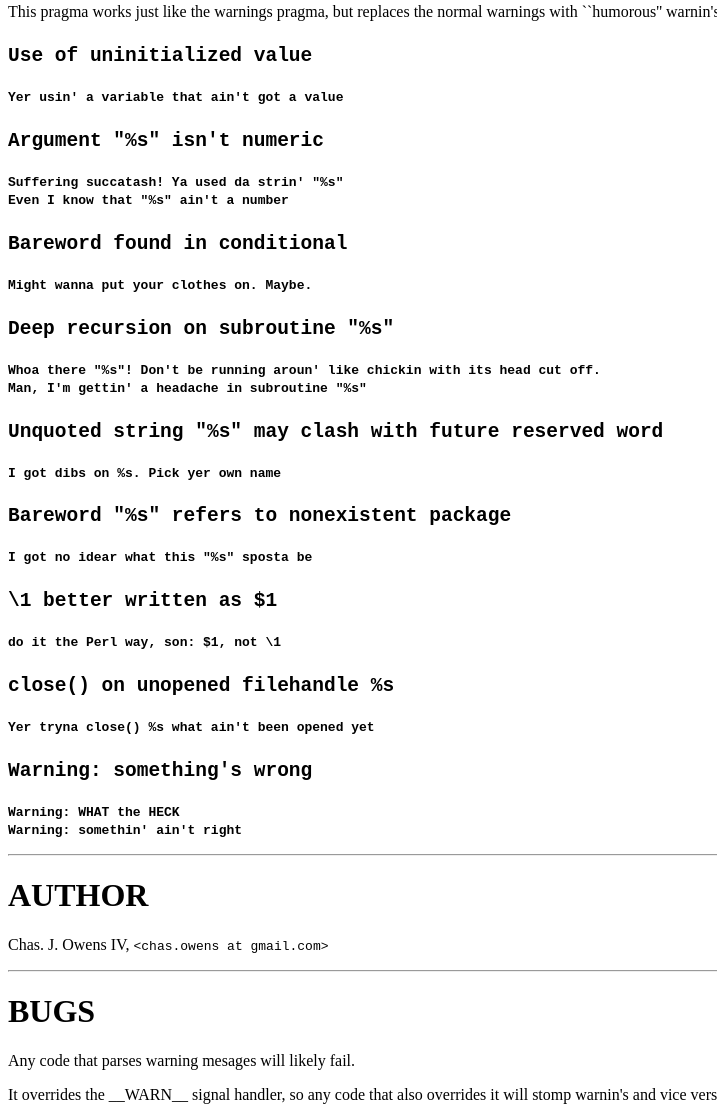
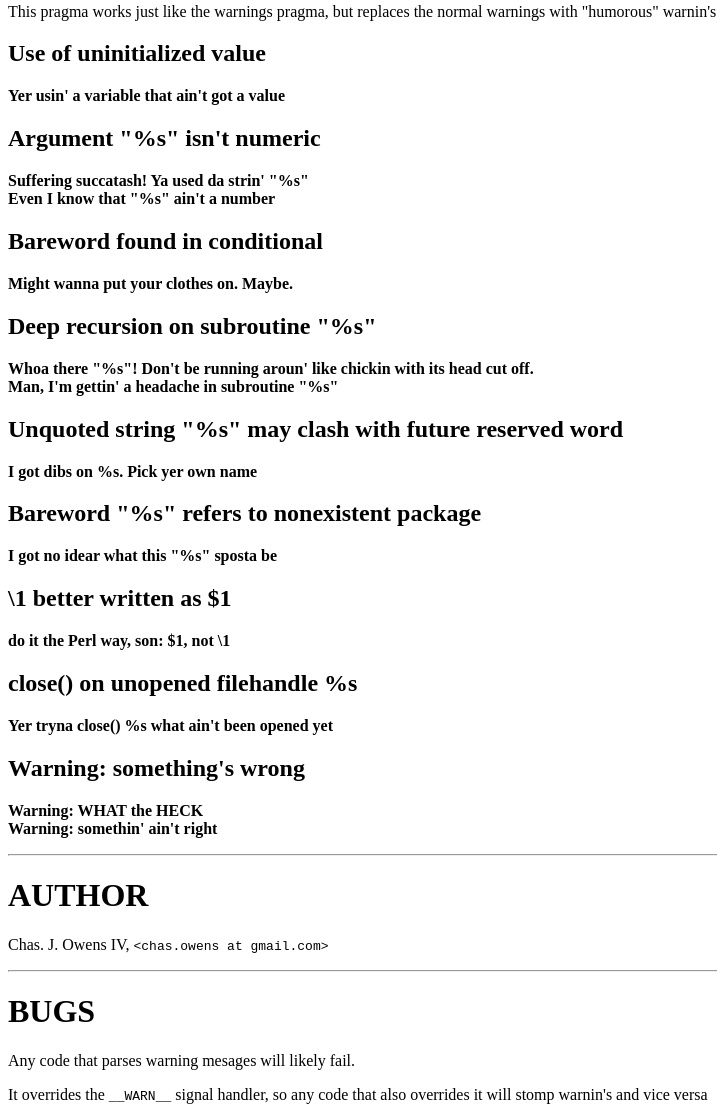
Before and after one commit to cowens/warnin-s, a plain HTML site: page index.html in a window 1280 px wide. Shown: the part 1035-2142 px from the top of the page, without its empty margins (0-717 px from the left). Drawn offline with Linux system fonts and the light colour scheme.

Commit message:
updated with new version from POD

```diff
--- a/index.html
+++ b/index.html
@@ -20,15 +20,15 @@
 	<li><a href="#description">DESCRIPTION</a></li>
 	<ul>
 
-		<li><a href="#use_of_uninitialized_value"><code>Use of uninitialized value</code></a></li>
-		<li><a href="#argument__s_isn_t_numeric"><code>Argument &quot;%s&quot; isn't numeric</code></a></li>
-		<li><a href="#bareword_found_in_conditional"><code>Bareword found in conditional</code></a></li>
-		<li><a href="#deep_recursion_on_subroutine__s"><code>Deep recursion on subroutine &quot;%s&quot;</code></a></li>
-		<li><a href="#unquoted_string__s_may_clash_with_future_reserved_word"><code>Unquoted string &quot;%s&quot; may clash with future reserved word</code></a></li>
-		<li><a href="#bareword__s_refers_to_nonexistent_package"><code>Bareword &quot;%s&quot; refers to nonexistent package</code></a></li>
-		<li><a href="#_1_better_written_as__1"><code>\1 better written as $1</code></a></li>
-		<li><a href="#close___on_unopened_filehandle__s"><code>close() on unopened filehandle %s</code></a></li>
-		<li><a href="#warning__something_s_wrong"><code>Warning: something's wrong</code></a></li>
+		<li><a href="#use_of_uninitialized_value">Use of uninitialized value</a></li>
+		<li><a href="#argument__s_isn_t_numeric">Argument &#34;%s&#34; isn't numeric</a></li>
+		<li><a href="#bareword_found_in_conditional">Bareword found in conditional</a></li>
+		<li><a href="#deep_recursion_on_subroutine__s">Deep recursion on subroutine &#34;%s&#34;</a></li>
+		<li><a href="#unquoted_string__s_may_clash_with_future_reserved_word">Unquoted string &#34;%s&#34; may clash with future reserved word</a></li>
+		<li><a href="#bareword__s_refers_to_nonexistent_package">Bareword &#34;%s&#34; refers to nonexistent package</a></li>
+		<li><a href="#_1_better_written_as__1">\1 better written as $1</a></li>
+		<li><a href="#close__on_unopened_filehandle__s">close&#40;) on unopened filehandle %s</a></li>
+		<li><a href="#warning__something_s_wrong">Warning: something's wrong</a></li>
 	</ul>
 
 	<li><a href="#author">AUTHOR</a></li>
@@ -78,75 +78,75 @@
 <hr />
 <h1><a name="description">DESCRIPTION</a></h1>
 <p>This pragma works just like the warnings pragma, but replaces the
-normal warnings with ``humorous'' warnin's.  Currently the following
+normal warnings with &#34;humorous&#34; warnin's.  Currently the following
 warnings have been replaced:</p>
 <p>
 </p>
-<h2><a name="use_of_uninitialized_value"><code>Use of uninitialized value</code></a></h2>
+<h2><a name="use_of_uninitialized_value">Use of uninitialized value</a></h2>
 <dl>
-<dt><strong><a name="item_yer_usin_27_a_variable_that_ain_27t_got_a_value"><code>Yer usin' a variable that ain't got a value</code></a></strong>
+<dt><strong><a name="item_yer_usin_27_a_variable_that_ain_27t_got_a_value">Yer usin' a variable that ain't got a value</a></strong>
 
 </dl>
 <p>
 </p>
-<h2><a name="argument__s_isn_t_numeric"><code>Argument &quot;%s&quot; isn't numeric</code></a></h2>
+<h2><a name="argument__s_isn_t_numeric">Argument &#34;%s&#34; isn't numeric</a></h2>
 <dl>
-<dt><strong><a name="item__suffering_succatash_21_ya_used_da_strin_27__22_25"><code> Suffering succatash! Ya used da strin' &quot;%s&quot;</code></a></strong>
+<dt><strong><a name="item_suffering_succatash_21_ya_used_da_strin_27__25s">Suffering succatash! Ya used da strin' &#34;%s&#34;</a></strong>
 
-<dt><strong><a name="item_even_i_know_that__22_25s_22_ain_27t_a_number"><code>Even I know that &quot;%s&quot; ain't a number</code></a></strong>
+<dt><strong><a name="item_even_i_know_that__25s_ain_27t_a_number">Even I know that &#34;%s&#34; ain't a number</a></strong>
 
 </dl>
 <p>
 </p>
-<h2><a name="bareword_found_in_conditional"><code>Bareword found in conditional</code></a></h2>
+<h2><a name="bareword_found_in_conditional">Bareword found in conditional</a></h2>
 <dl>
-<dt><strong><a name="item_might_wanna_put_your_clothes_on_2e_maybe_2e"><code>Might wanna put your clothes on. Maybe.</code></a></strong>
+<dt><strong><a name="item_might_wanna_put_your_clothes_on_2e_maybe_2e">Might wanna put your clothes on. Maybe.</a></strong>
 
 </dl>
 <p>
 </p>
-<h2><a name="deep_recursion_on_subroutine__s"><code>Deep recursion on subroutine &quot;%s&quot;</code></a></h2>
+<h2><a name="deep_recursion_on_subroutine__s">Deep recursion on subroutine &#34;%s&#34;</a></h2>
 <dl>
-<dt><strong><a name="item_whoa_there__22_25s_22_21_don_27t_be_running_aroun_"><code>Whoa there &quot;%s&quot;! Don't be running aroun' like chickin with its head cut off.</code></a></strong>
+<dt><strong><a name="item_whoa_there__25s_21_don_27t_be_running_aroun_27_lik">Whoa there &#34;%s&#34;! Don't be running aroun' like chickin with its head cut off.</a></strong>
 
-<dt><strong><a name="item_man_2c_i_27m_gettin_27_a_headache_in_subroutine__2"><code>Man, I'm gettin' a headache in subroutine &quot;%s&quot;</code></a></strong>
+<dt><strong><a name="item_man_2c_i_27m_gettin_27_a_headache_in_subroutine__2">Man, I'm gettin' a headache in subroutine &#34;%s&#34;</a></strong>
 
 </dl>
 <p>
 </p>
-<h2><a name="unquoted_string__s_may_clash_with_future_reserved_word"><code>Unquoted string &quot;%s&quot; may clash with future reserved word</code></a></h2>
+<h2><a name="unquoted_string__s_may_clash_with_future_reserved_word">Unquoted string &#34;%s&#34; may clash with future reserved word</a></h2>
 <dl>
-<dt><strong><a name="item_i_got_dibs_on__25s_2e_pick_yer_own_name"><code>I got dibs on %s. Pick yer own name</code></a></strong>
+<dt><strong><a name="item_i_got_dibs_on__25s_2e_pick_yer_own_name">I got dibs on %s. Pick yer own name</a></strong>
 
 </dl>
 <p>
 </p>
-<h2><a name="bareword__s_refers_to_nonexistent_package"><code>Bareword &quot;%s&quot; refers to nonexistent package</code></a></h2>
+<h2><a name="bareword__s_refers_to_nonexistent_package">Bareword &#34;%s&#34; refers to nonexistent package</a></h2>
 <dl>
-<dt><strong><a name="item_i_got_no_idear_what_this__22_25s_22_sposta_be"><code>I got no idear what this &quot;%s&quot; sposta be</code></a></strong>
+<dt><strong><a name="item_i_got_no_idear_what_this__25s_sposta_be">I got no idear what this &#34;%s&#34; sposta be</a></strong>
 
 </dl>
 <p>
 </p>
-<h2><a name="_1_better_written_as__1"><code>\1 better written as $1</code></a></h2>
+<h2><a name="_1_better_written_as__1">\1 better written as $1</a></h2>
 <dl>
-<dt><strong><a name="item_do_it_the_perl_way_2c_son_3a__241_2c_not__5c1"><code>do it the Perl way, son: $1, not \1</code></a></strong>
+<dt><strong><a name="item_do_it_the_perl_way_2c_son_3a__241_2c_not__5c1">do it the Perl way, son: $1, not \1</a></strong>
 
 </dl>
 <p>
 </p>
-<h2><a name="close___on_unopened_filehandle__s"><code>close() on unopened filehandle %s</code></a></h2>
+<h2><a name="close__on_unopened_filehandle__s">close&#40;) on unopened filehandle %s</a></h2>
 <dl>
-<dt><strong><a name="item_close"><code>Yer tryna close() %s what ain't been opened yet</code></a></strong>
+<dt><strong><a name="item_yer_tryna_close_29__25s_what_ain_27t_been_opened_y">Yer tryna close&#40;) %s what ain't been opened yet</a></strong>
 
 </dl>
 <p>
 </p>
-<h2><a name="warning__something_s_wrong"><code>Warning: something's wrong</code></a></h2>
+<h2><a name="warning__something_s_wrong">Warning: something's wrong</a></h2>
 <dl>
-<dt><strong><a name="item_warning_3a_what_the_heck"><code>Warning: WHAT the HECK</code></a></strong>
+<dt><strong><a name="item_warning_3a_what_the_heck">Warning: WHAT the HECK</a></strong>
 
-<dt><strong><a name="item_warning_3a_somethin_27_ain_27t_right"><code>Warning: somethin' ain't right</code></a></strong>
+<dt><strong><a name="item_warning_3a_somethin_27_ain_27t_right">Warning: somethin' ain't right</a></strong>
 
 </dl>
 <p>
@@ -159,8 +159,8 @@ warnings have been replaced:</p>
 <hr />
 <h1><a name="bugs">BUGS</a></h1>
 <p>Any code that parses warning mesages will likely fail.</p>
-<p>It overrides the __WARN__ signal handler, so any code that
-also overrides it will stomp warnin's and vice versa</p>
+<p>It overrides the <code>__WARN__</code> signal handler, so any code that also
+overrides it will stomp warnin's and vice versa</p>
 <p>There are probably problems with how the messages are being changed</p>
 <p>It is probably very slow.</p>
 <p>saying <code>no warnin's;</code> and then <code>use warnings;</code> doesn't turn off
@@ -172,6 +172,7 @@ warnin's (need to unhook the handler in unimport I guess).</p>
 <p>James Mastros for spelling warnings incorrectly <em><a href="http://www.nntp.perl.org/group/perl.perl5.porters/2009/04/msg145454.html">http://www.nntp.perl.org/group/perl.perl5.porters/2009/04/msg145454.html</a></em>.</p>
 <p>Ronald J Kimball for pointing out the mistake.</p>
 <p>Others on StackOverflow.com for creating warnin' messages <em><a href="http://stackoverflow.com/questions/711117/what-warnings-would-you-like-a-warnins-pragma-to-throw">http://stackoverflow.com/questions/711117/what-warnings-would-you-like-a-warnins-pragma-to-throw</a></em></p>
+<p>David Nicol for suggesting <code>warnin's</code> instead of <code>warnins</code></p>
 <p>
 </p>
 <hr />
```
